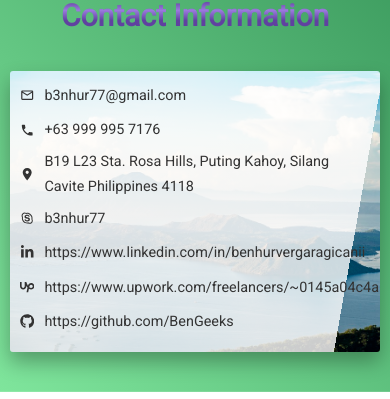
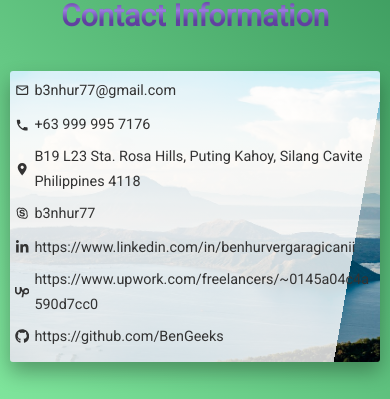
Before and after one commit to BenGeeks/my-profile, a Next.js app: page / in a window 390 px wide. Shown: the part 5395-5794 px from the top of the page. Built offline with nearby package versions, Linux system fonts and the light colour scheme; a web font is replaced by a local one.

Commit message:
one last update

```diff
--- a/src/app/components/contact/contact.module.scss
+++ b/src/app/components/contact/contact.module.scss
@@ -39,6 +39,11 @@
   overflow-wrap: break-word;
   margin-bottom: 50px;
   overflow: hidden;
+
+  a {
+    word-break: break-all;
+    hyphens: auto;
+  }
 }
 
 .info {
@@ -141,7 +146,7 @@
     background-image: linear-gradient(100deg, rgba(255, 255, 255, 0.8) 0%, rgba(255, 255, 255, 0.8) 89%, rgba(255, 255, 255, 0) 89%), url('/images/taal.jpg');
     width: 100%;
     height: auto;
-    padding: 10px;
+    padding: 5px;
     margin-bottom: 30px;
   }
   .info {
@@ -149,7 +154,7 @@
   }
   .icon {
     font-size: 0.8rem;
-    margin-right: 10px;
+    margin-right: 5px;
     padding-top: 5px;
   }
 }
```
